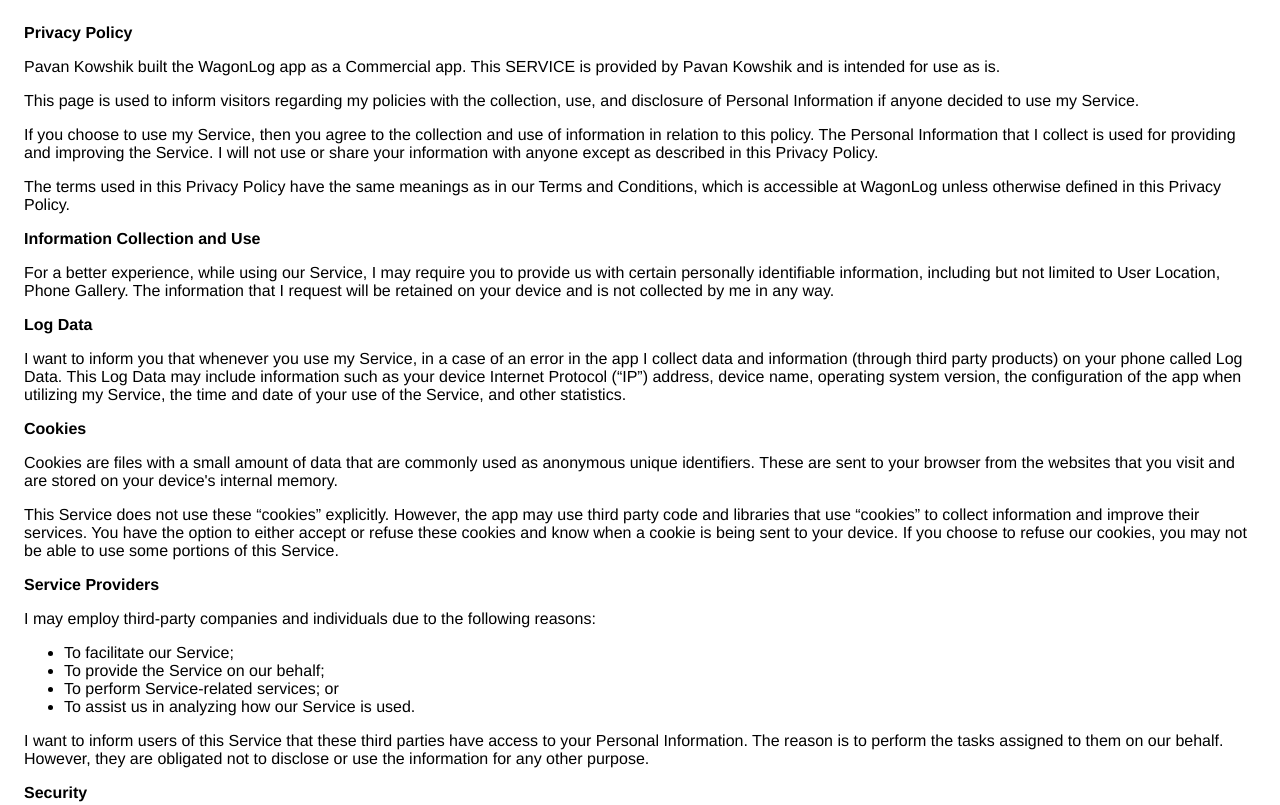
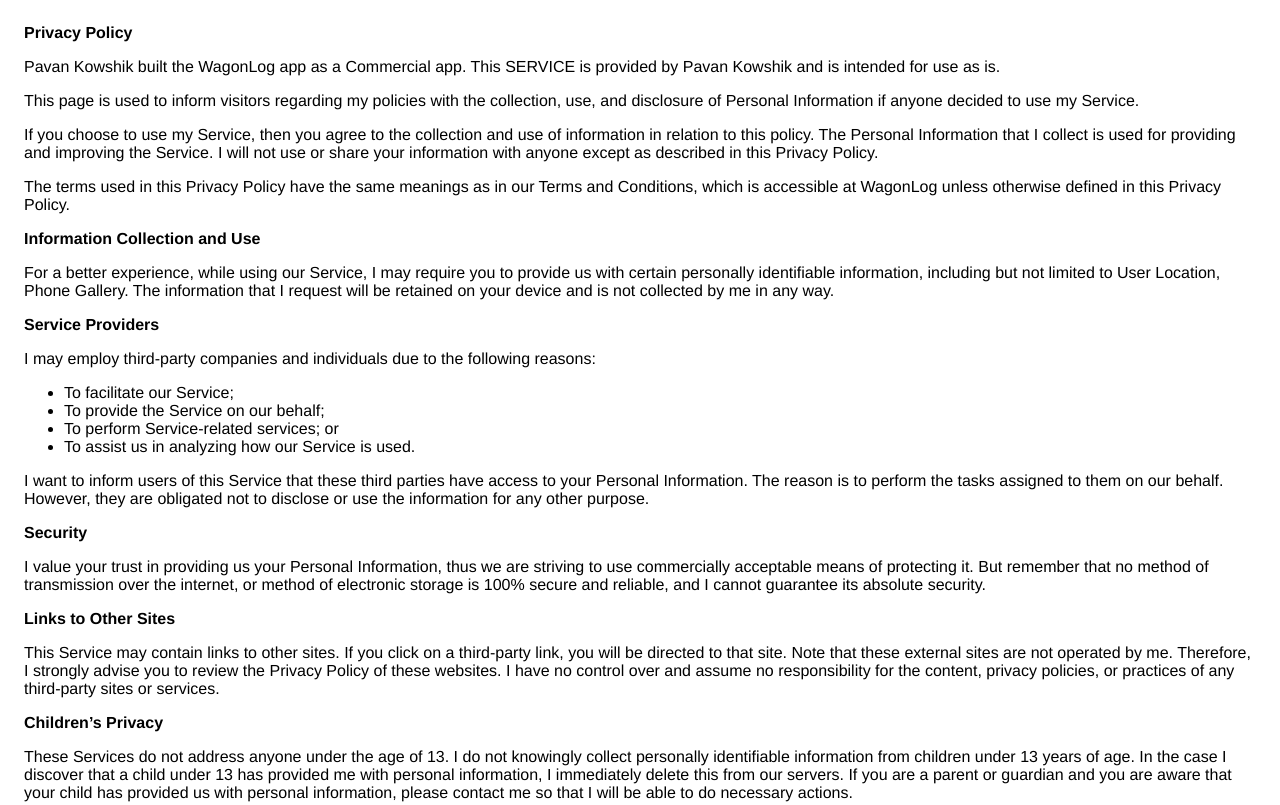
Before and after one commit to pavankowshik/pavankowshik.github.io, a plain HTML site: page index.html in a window 1280 px wide. Shown: the top 805 px of the page. Drawn offline with Linux system fonts and the light colour scheme.

Commit message:
Update index.html

```diff
--- a/index.html
+++ b/index.html
@@ -31,30 +31,7 @@
                   may require you to provide us with certain personally
                   identifiable information, including but not limited to User Location, Phone Gallery. The information that
                   I request will be retained on your device and is not collected by me in any way.
-                </p> <!----> <p><strong>Log Data</strong></p> <p>
-                  I want to inform you that whenever you
-                  use my Service, in a case of an error in the app
-                  I collect data and information (through third party
-                  products) on your phone called Log Data. This Log Data may
-                  include information such as your device Internet Protocol
-                  (“IP”) address, device name, operating system version, the
-                  configuration of the app when utilizing my Service,
-                  the time and date of your use of the Service, and other
-                  statistics.
-                </p> <p><strong>Cookies</strong></p> <p>
-                  Cookies are files with a small amount of data that are
-                  commonly used as anonymous unique identifiers. These are sent
-                  to your browser from the websites that you visit and are
-                  stored on your device's internal memory.
-                </p> <p>
-                  This Service does not use these “cookies” explicitly. However,
-                  the app may use third party code and libraries that use
-                  “cookies” to collect information and improve their services.
-                  You have the option to either accept or refuse these cookies
-                  and know when a cookie is being sent to your device. If you
-                  choose to refuse our cookies, you may not be able to use some
-                  portions of this Service.
-                </p> <p><strong>Service Providers</strong></p> <p>
+                </p> <!----> <p><strong>Service Providers</strong></p> <p>
                   I may employ third-party companies and
                   individuals due to the following reasons:
                 </p> <ul><li>To facilitate our Service;</li> <li>To provide the Service on our behalf;</li> <li>To perform Service-related services; or</li> <li>To assist us in analyzing how our Service is used.</li></ul> <p>
```
